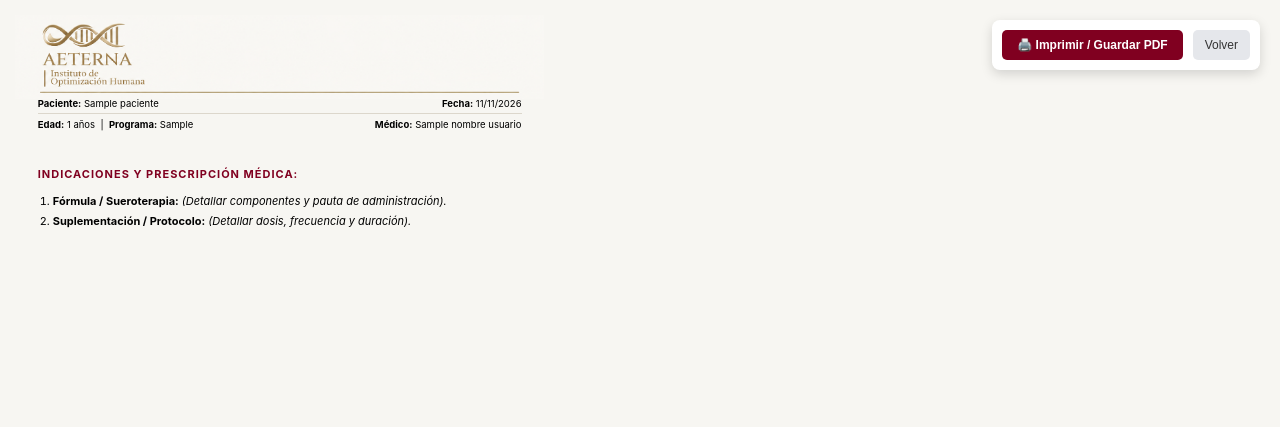
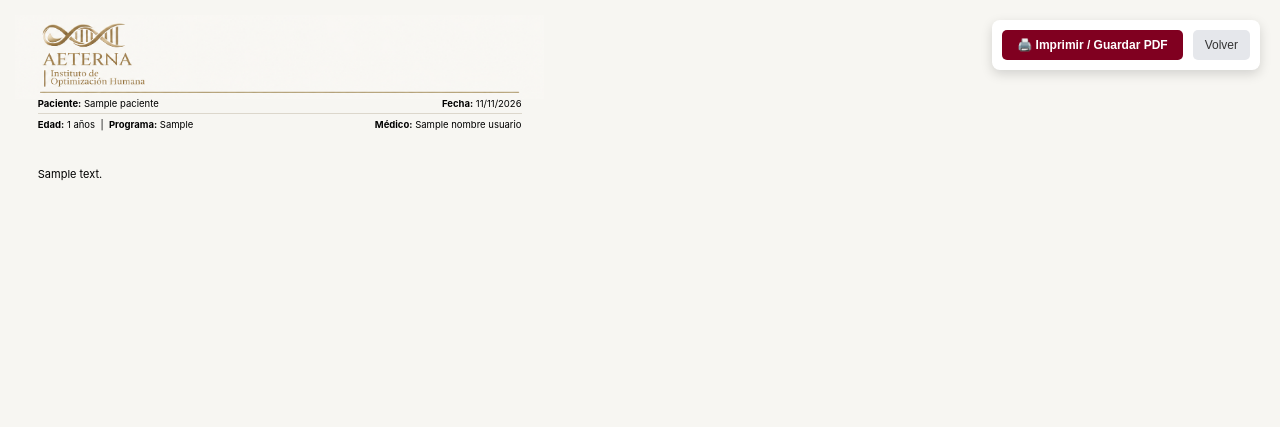
Before and after one commit to patriciafranco-web/InstitutoAeterna, a Flask app: template templates/receta_membretada.html in a window 1280 px wide. Shown: the top 427 px of the page. Run offline with Flask 3, Linux system fonts and the light colour scheme; tables that the repository leaves empty hold one stand-in row (values such as "Sample post"); the template is opened without the code that fills it: values that come from a table or form of the project are taken from there, most other values are stand-ins (such as "Sample title", 1, 10 or a date in 2020).

Commit message:
Update receta_membretada.html

```diff
--- a/templates/receta_membretada.html
+++ b/templates/receta_membretada.html
@@ -125,12 +125,9 @@
         </div>
     </div>
 
+    <!-- AQUÍ ESTÁ EL CAMBIO PRINCIPAL -->
     <div class="area-prescripcion">
-        <h4 style="color: #800020; text-transform: uppercase; font-size: 11px; margin: 0 0 8px 0; letter-spacing: 1px;">Indicaciones y Prescripción Médica:</h4>
-        <ol style="padding-left: 15px; line-height: 1.8; margin: 0;">
-            <li><b>Fórmula / Sueroterapia:</b> <i>(Detallar componentes y pauta de administración).</i></li>
-            <li><b>Suplementación / Protocolo:</b> <i>(Detallar dosis, frecuencia y duración).</i></li>
-        </ol>
+        {{ texto_imprimir | safe }}
     </div>
 
     <!-- Bloque Inferior con el Código QR -->
```
